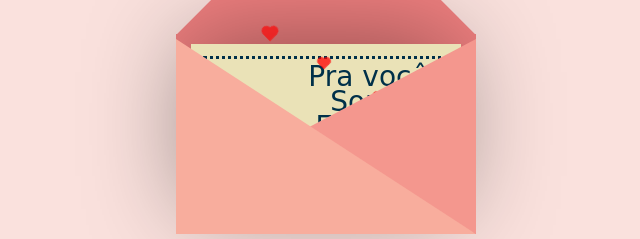
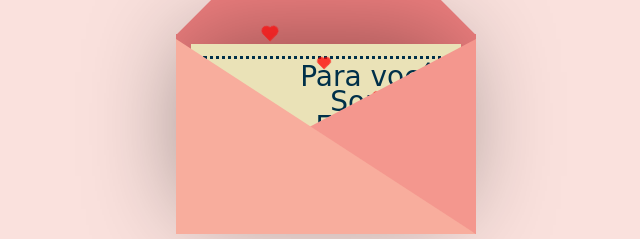
Before and after one commit to Hawkmdz/cartinha, a plain HTML site: page index.html in a window 1280 px wide. Shown: the part 304-543 px from the top of the page, 314-954 px from the left. Drawn offline with nearby package versions, Linux system fonts and the light colour scheme.

Commit message:
Update index.html

```diff
--- a/index.html
+++ b/index.html
@@ -13,7 +13,7 @@
   <div class="envelope"></div>
   <div class="front"></div>
   <div class="card">
-  <div class="text">Pra você</br>Sorrir </br>Eu amo você!</div>
+  <div class="text">Para você</br>Sorrir </br>Eu amo você, Gatinha!</div>
   <div class="heart"</div>
   </div>
   <div class="hearts">
```
